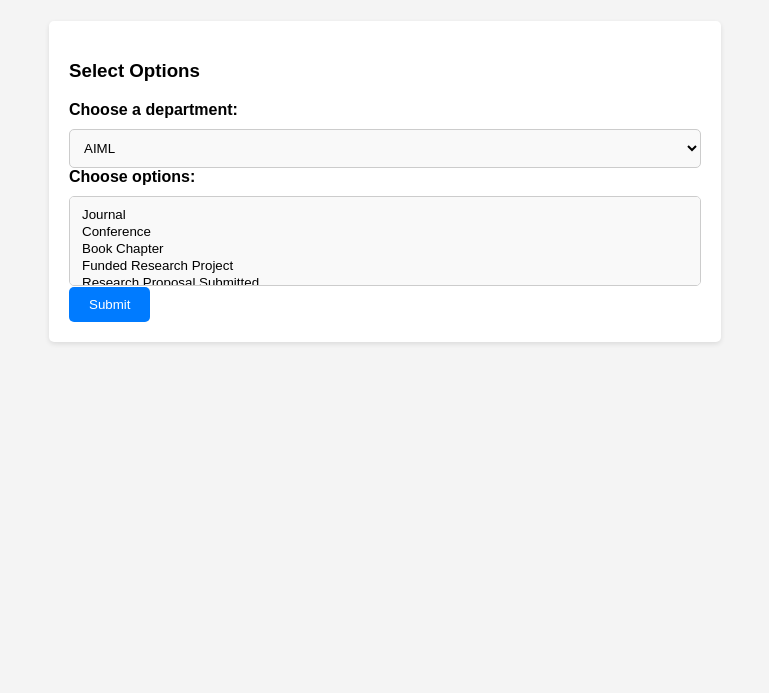
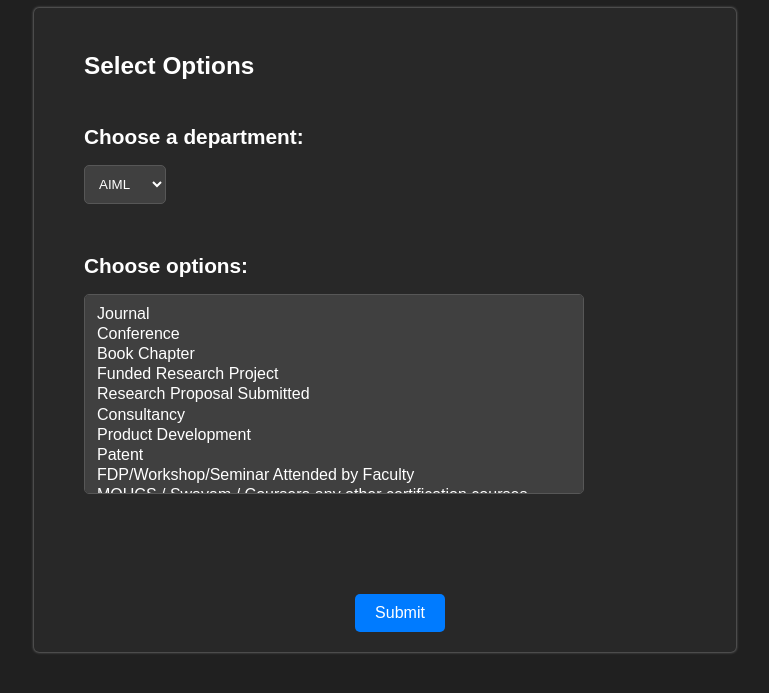
Before and after one commit to Srujan-rai/Research_paper_repository_management_system, a Flask app: page /user in a window 1280 px wide. Shown: the top 693 px of the page, without its empty margins (255-1024 px from the left). Run offline with Flask 3, Linux system fonts and the light colour scheme.

Commit message:
made changes to user.css

```diff
--- a/Templates/user.html
+++ b/Templates/user.html
@@ -6,10 +6,9 @@
     <title></title>
     <meta name="description" content="">
     <meta name="viewport" content="width=device-width, initial-scale=1">
-    <link rel="stylesheet" href="{{url_for('static',filename='CSS/user.css')}}">
+    <link rel="stylesheet" href="../static/CSS/user.css">
 </head>
 <body>
-    <h1>{{content}}</h1>
     <div class="container">
         <h3>Select Options</h3>
         <form action="/user" method="POST" id="optionForm">
--- a/static/CSS/user.css
+++ b/static/CSS/user.css
@@ -1,15 +1,27 @@
 body {
     font-family: Arial, sans-serif;
-    background-color: #f4f4f4;
+    background-color: #202020;
+    color: #fff;
+    font-size: 1.3rem;
   }
 
   .container {
     width: 50%;
     margin: 0 auto;
     padding: 20px;
-    background-color: #fff;
+    padding-left: 50px;
+    background-color: #282828;
     border-radius: 5px;
-    box-shadow: 0 2px 5px rgba(0, 0, 0, 0.1);
+    box-shadow: 0 0px 3px #a0a0a0;
+    display: flex;
+    flex-direction: column;
+    row-gap: 20px;
+  }
+
+  form{
+    display: flex;
+    flex-direction: column;
+    row-gap: 50px;
   }
 
   label {
@@ -26,6 +38,12 @@ body {
     background-color: #f9f9f9;
   }
 
+  #options{
+    width: 500px;
+    height: 200px;
+
+  }
+
   button {
     background-color: #007bff;
     color: #fff;
@@ -33,4 +51,41 @@ body {
     border: none;
     border-radius: 5px;
     cursor: pointer;
+    width: fit-content;
+    align-self: center;
+    font-size: 1rem;
   }
+
+  select{
+    background-color: #404040;
+    color: #fff;
+    border-color: #575757;
+    width: max-content;
+  }
+
+  input {
+    width: 50%;
+    padding: 10px;
+    margin-bottom: 10px;
+    background: none;
+    border: none;
+    color:#c0c0c0;
+    outline: none;
+    border:solid 1px #606060;
+    border-radius: 3px;
+  }
+
+
+  option{
+    background-color: #404040;
+    color: #fff;
+    font-size: 1rem;
+  }
+
+
+
+  .form-group{
+    display: flex;
+    flex-direction: column;
+    row-gap: 6px;
+  }
```
